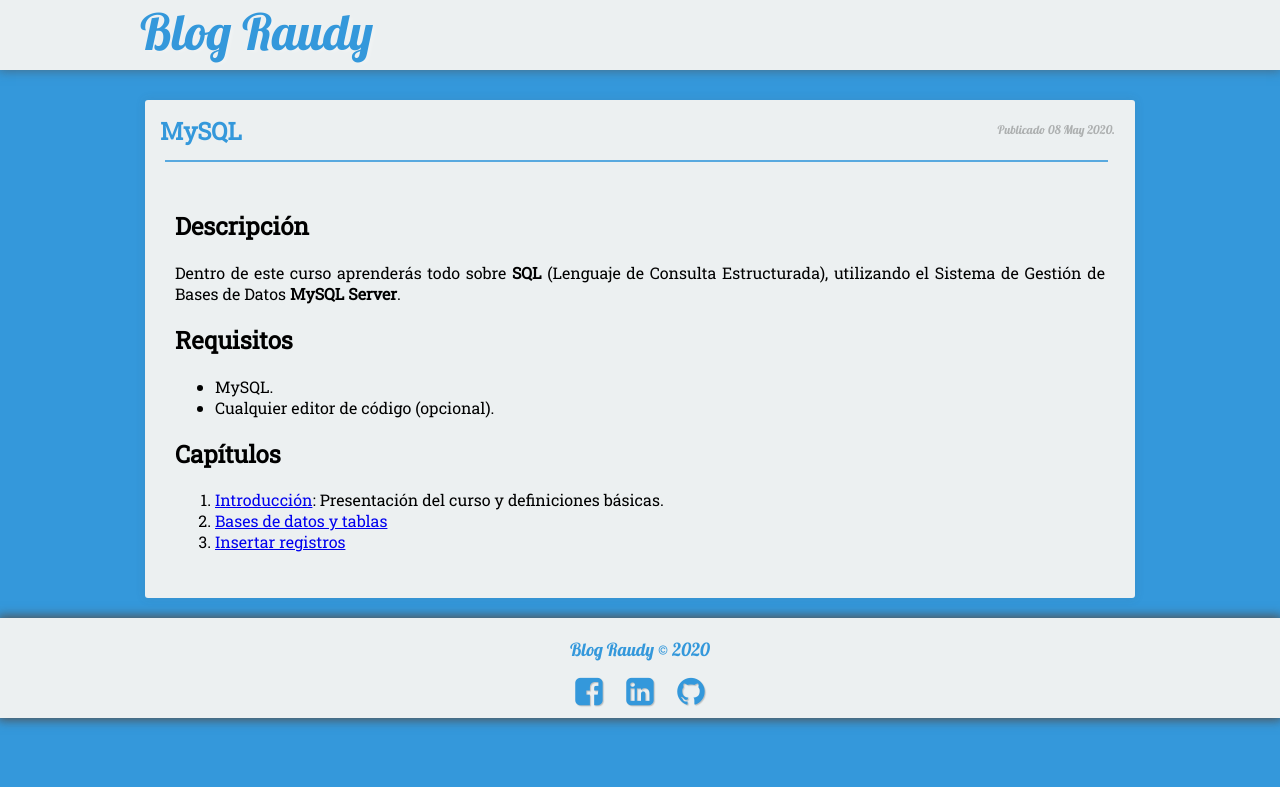
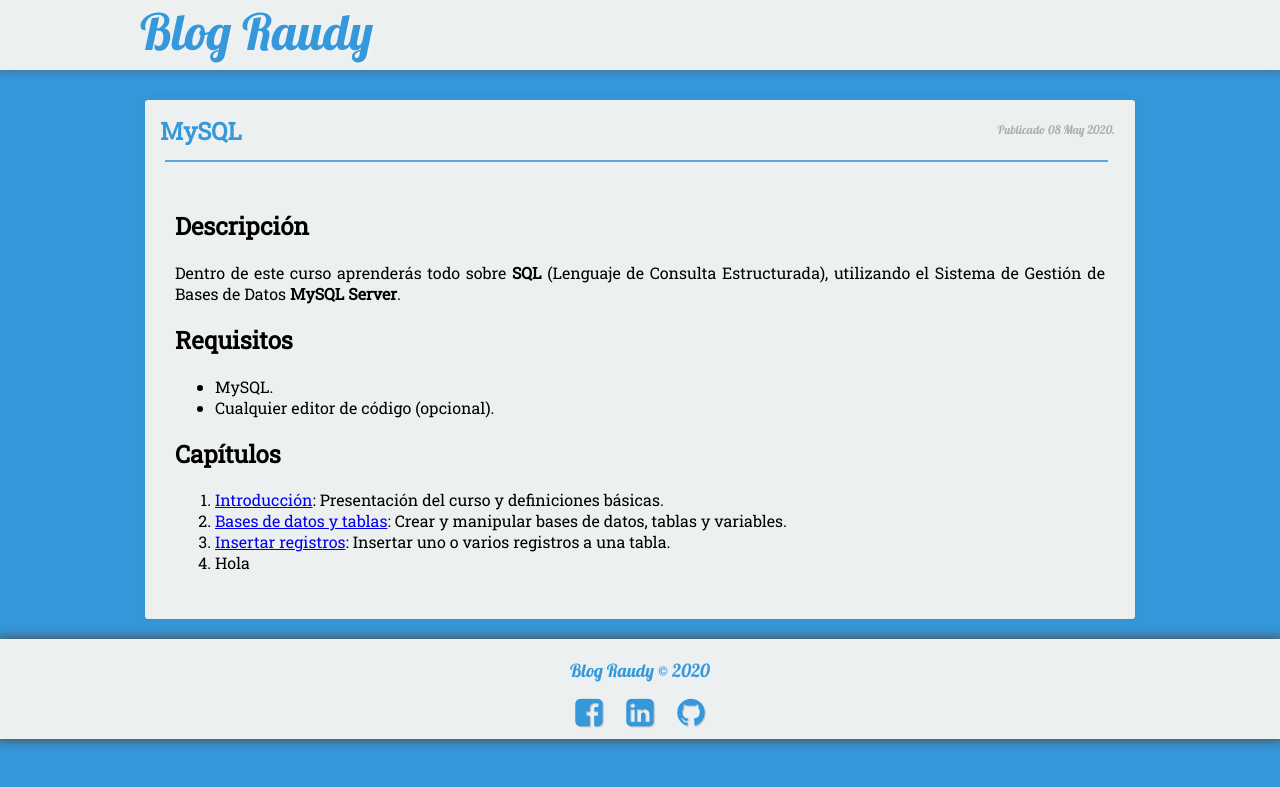
Before and after one commit to nisoto/Blog-anterior-2.0, a Jekyll site: the page built from _posts/2020-05-08-curso-bases-de-datos.md, in a window 1280 px wide. Shown: the top 787 px of the page. Built offline with Jekyll 4.4.1, drawn with Linux system fonts in a browser that asks for light colours; nearby versions of some CDN libraries.

Commit message:
Update 2020-05-08-curso-bases-de-datos.md

```diff
--- a/_posts/2020-05-08-curso-bases-de-datos.md
+++ b/_posts/2020-05-08-curso-bases-de-datos.md
@@ -21,5 +21,6 @@ Dentro de este curso aprenderás todo sobre **SQL** (Lenguaje de Consulta Estruc
 ## Capítulos
 
 1. [Introducción](https://slides.com/nisoto4004/leccion-n-1-mysql): Presentación del curso y definiciones básicas.
-2. [Bases de datos y tablas](https://nisoto.github.io/bdd-ii-primera-sentencia/)
-4. [Insertar registros](#)
+2. [Bases de datos y tablas](https://slides.com/nisoto4004/leccion-n-2-mysql): Crear y manipular bases de datos, tablas y variables.
+4. [Insertar registros](#): Insertar uno o varios registros a una tabla.
+5. Hola
```
